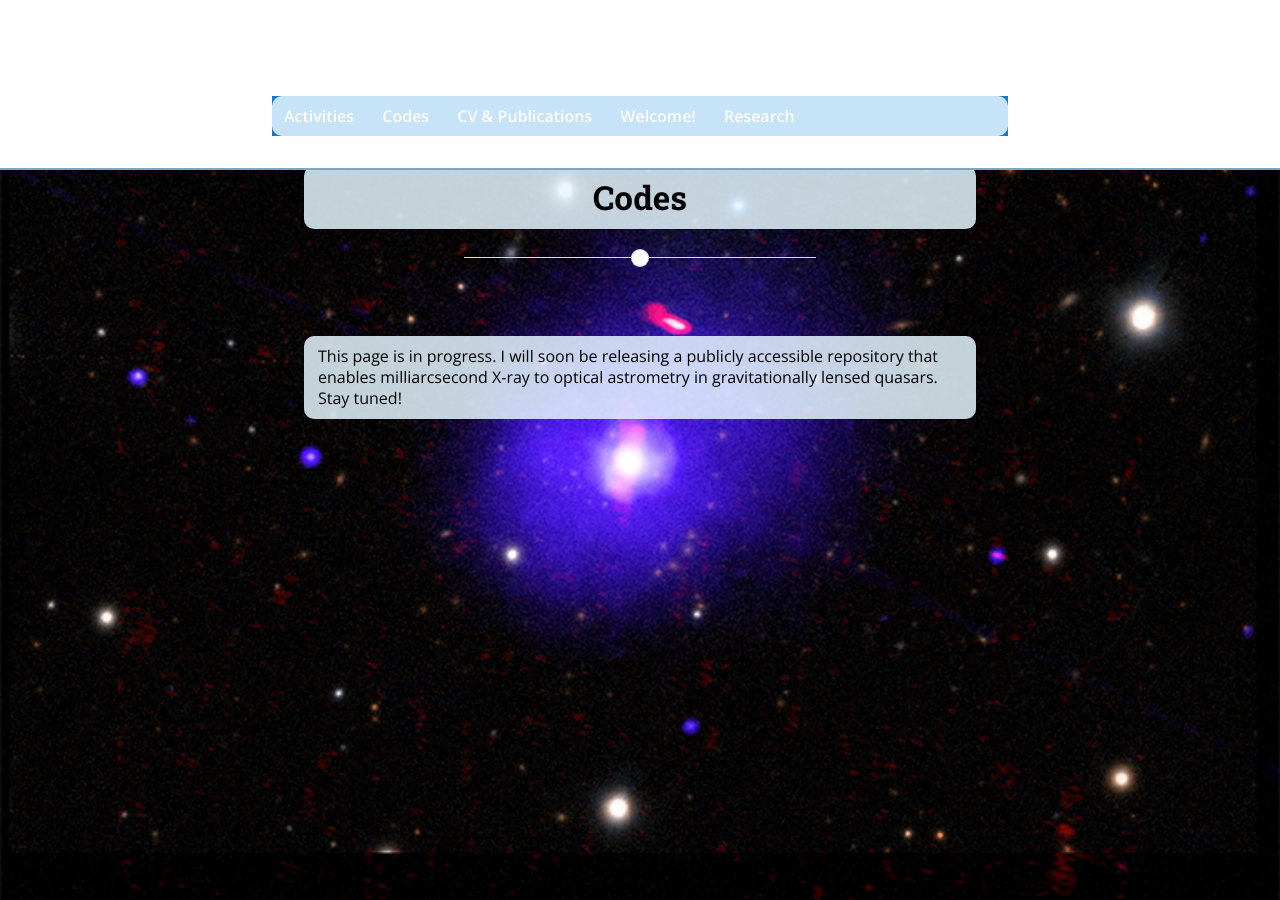
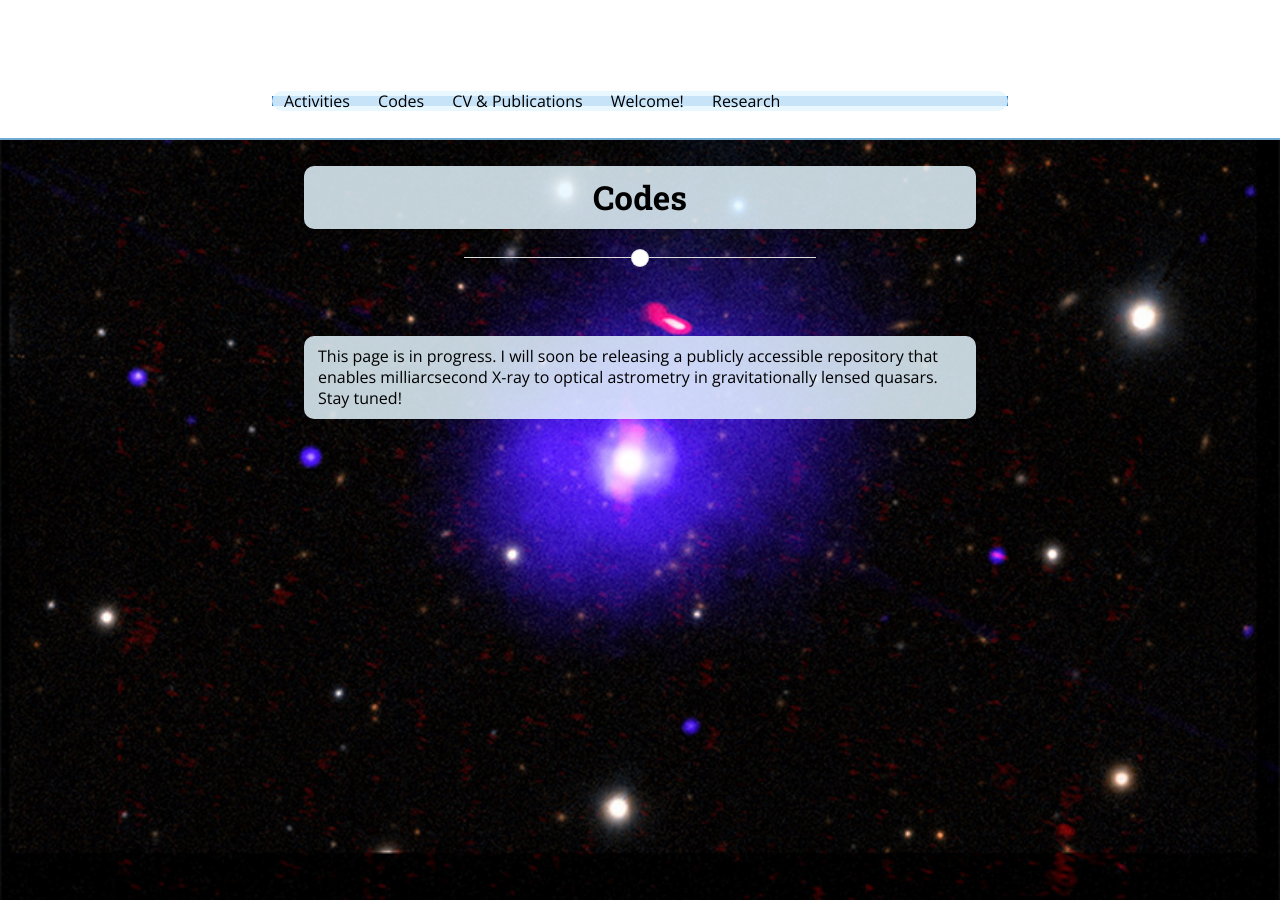
Before and after one commit to jsiskreynes-astro/jsiskreynes-astro.github.io, a Jekyll site: the page built from codes.md, in a window 1280 px wide. Built offline with Jekyll 4.4.1, drawn with Linux system fonts in a browser that asks for light colours; nearby versions of some CDN libraries.

Commit message:
Update main.scss

```diff
--- a/css/main.scss
+++ b/css/main.scss
@@ -74,7 +74,7 @@ hr {
 nav {
   background: rgba(0, 102, 204, 0.9); /* deep blue, change as you like */
   padding: 4px 0 !important;         /* compress vertical height */
-  height: 40px;                      /* fixed compact height */
+  height: 10px;                      /* fixed compact height */
   display: flex;
   align-items: center;               /* vertically center the links */
   justify-content: center;
@@ -83,9 +83,6 @@ nav {
 
 /* Make the links fit the compact bar */
 nav a {
-  color: white !important;
+  color: black !important;
   padding: 0 12px !important;        /* remove vertical padding */
-  line-height: 40px;                 /* match the bar height */
-  font-weight: 600;
-  text-decoration: none;
 }
```
